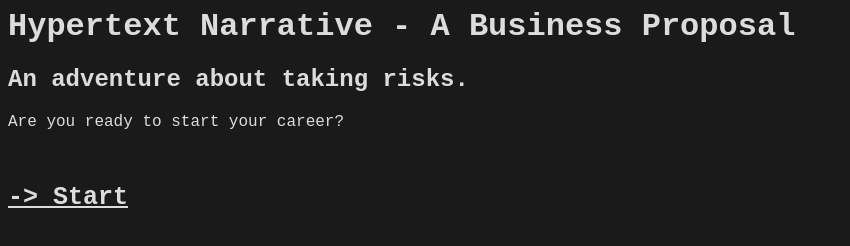
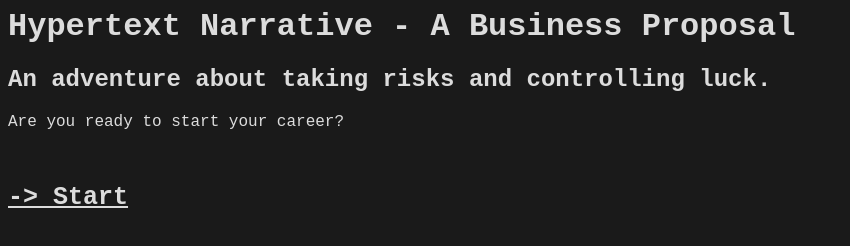
Before and after one commit to hikennii/net-art-class, a plain HTML site: page hypertext/index.html in a window 1280 px wide. Shown: the whole page, without its empty margins (0-850 px from the left). Drawn offline with Linux system fonts and the light colour scheme.

Commit message:
Update index.html

```diff
--- a/hypertext/index.html
+++ b/hypertext/index.html
@@ -1,6 +1,6 @@
 <head>
     <h1>Hypertext Narrative - A Business Proposal</h1>
-    <h2>An adventure about taking risks.</h2>
+    <h2>An adventure about taking risks and controlling luck.</h2>
 </head>
 <style>
     body{
```
